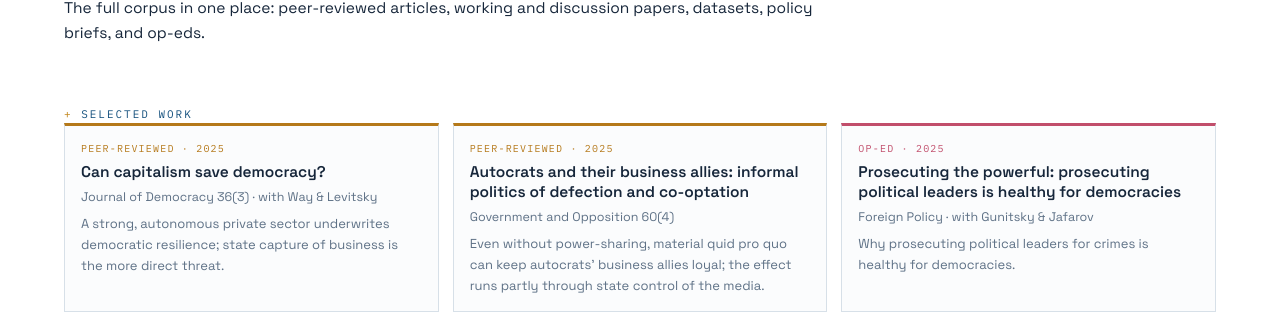
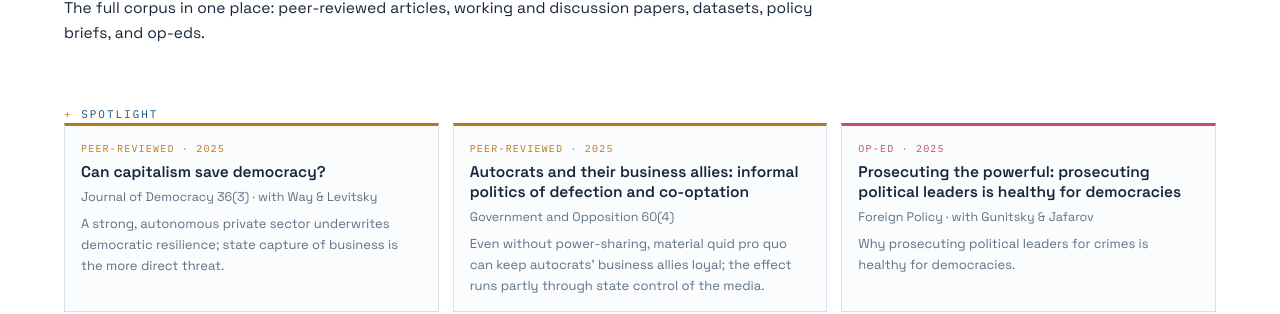
Before and after one commit to semuhi/semuhi.github.io, a Jekyll site: the page built from work.md, in a window 1280 px wide. Shown: the part 205-519 px from the top of the page. Built offline with Jekyll 4.4.1, drawn with Linux system fonts in a browser that asks for light colours.

Commit message:
publications: rename Selected work band to Spotlight

```diff
--- a/_design/preview/wall.html
+++ b/_design/preview/wall.html
@@ -21,7 +21,7 @@
   <p class="narrative">The full corpus in one place: peer-reviewed articles, working and discussion papers, datasets, policy briefs, and op-eds.</p>
 </section>
 <section>
-  <div class="sec-kicker">Selected work</div>
+  <div class="sec-kicker">Spotlight</div>
   <div class="fgrid"><a class="fcard" style="--pc:#B5791A" href="https://muse.jhu.edu/pub/1/article/964562" target="_blank" rel="noopener">
   <div class="ty">Peer-reviewed &middot; 2025</div>
   <h3>Can capitalism save democracy?</h3>
--- a/_includes/c-wall.html
+++ b/_includes/c-wall.html
@@ -14,7 +14,7 @@ chips — ordered ids from _data/wall.yml, each edged in its primary portfolio's
 color. Static band; the chip filters below don't touch it. {% endcomment %}
 {% if site.data.wall.featured %}
 <section>
-  <div class="sec-kicker">Selected work</div>
+  <div class="sec-kicker">Spotlight</div>
   <div class="fgrid">
     {% for fid in site.data.wall.featured %}
       {% assign fpub = site.data.publications | where: "id", fid | first %}
```
